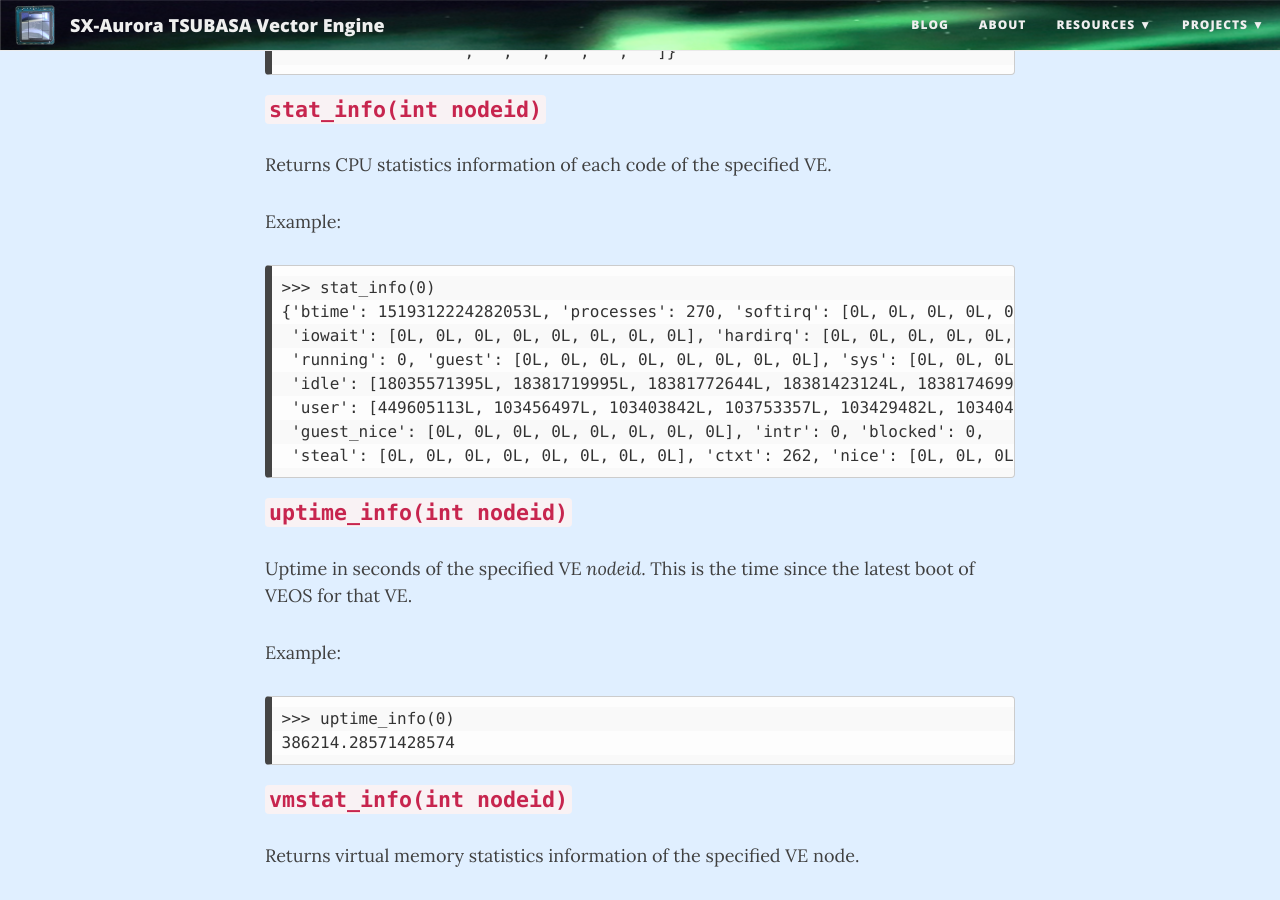
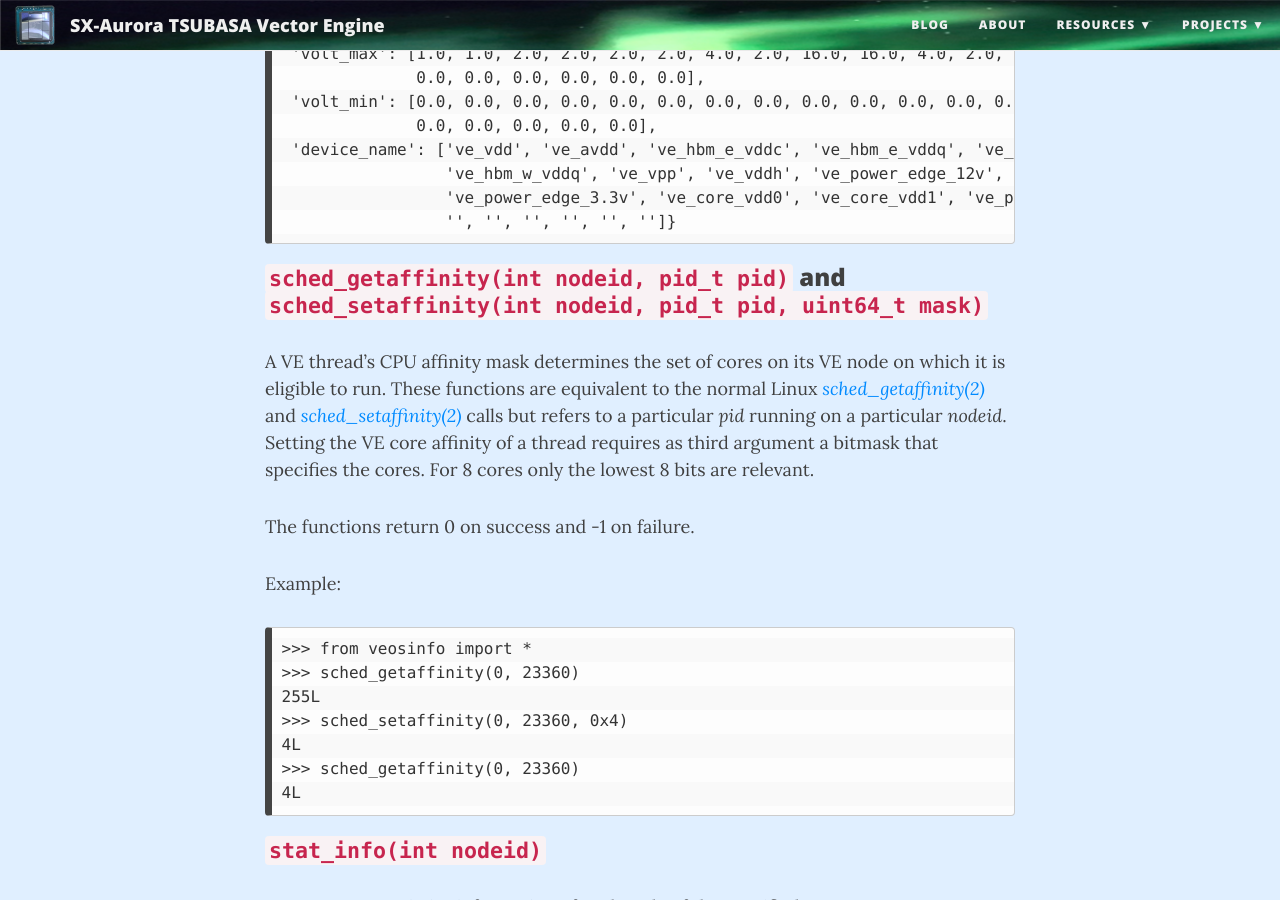
Before and after one commit to SX-Aurora/SX-Aurora.github.io, a Jekyll site: the page built from _posts/2018-12-09-py-veosinfo-docs.md, in a window 1280 px wide and 900 px high, scrolled down 7300 px. Built offline with Jekyll 4.4.1, drawn with Linux system fonts in a browser that asks for light colours; nearby versions of some CDN libraries; some of the changed text lies outside the part shown.

Commit message:
Added sched_get/setaffinity

````diff
--- a/_posts/2018-12-09-py-veosinfo-docs.md
+++ b/_posts/2018-12-09-py-veosinfo-docs.md
@@ -36,6 +36,7 @@ on the SX-Aurora Vector Engines located in the current host:
 * load and memory statistics of VEs,
 * information on processes running on the VEs,
 * fan, temperature, voltage of VEs,
+* reading and setting the VE core affinity of processes,
 * various statistical infos,
 * a mechanism to read VE register values of own processes.
 
@@ -269,9 +270,12 @@ Example:
 ```
 >>> read_temp(0)
 {'count': 19,
- 'temp_max': [125.0, 125.0, 125.0, 125.0, 125.0, 125.0, 125.0, 125.0, 2.0, 125.0, 125.0, 125.0, 125.0, 125.0, 125.0, 125.0, 125.0, 125.0, 125.0, 0.0],
- 've_temp': [36.125, 36.375, 36.0, 36.375, 36.5, 36.625, 36.125, 36.125, 29.0, 27.75, 33.5, 36.5, 25.75, 31.0, 32.0, 32.0, 31.0, 32.0, 31.0, 0.0],
- 'temp_min': [0.0, 0.0, 0.0, 0.0, 0.0, 0.0, 0.0, 0.0, 0.0, 0.0, 0.0, 0.0, 0.0, 0.0, 0.0, 0.0, 0.0, 0.0, 0.0, 0.0],
+ 'temp_max': [125.0, 125.0, 125.0, 125.0, 125.0, 125.0, 125.0, 125.0, 2.0, 125.0, 125.0,
+              125.0, 125.0, 125.0, 125.0, 125.0, 125.0, 125.0, 125.0, 0.0],
+ 've_temp': [36.125, 36.375, 36.0, 36.375, 36.5, 36.625, 36.125, 36.125, 29.0, 27.75,
+             33.5, 36.5, 25.75, 31.0, 32.0, 32.0, 31.0, 32.0, 31.0, 0.0],
+ 'temp_min': [0.0, 0.0, 0.0, 0.0, 0.0, 0.0, 0.0, 0.0, 0.0, 0.0, 0.0, 0.0, 0.0, 0.0, 0.0,
+              0.0, 0.0, 0.0, 0.0, 0.0],
  'device_name': ['ve_core0_temp', 've_core1_temp', 've_core2_temp', 've_core3_temp', 've_core4_temp',
                  've_core5_temp', 've_core6_temp', 've_core7_temp', 've_temp_bracket', 've_temp_adt7462',
                  've_temp_ve_diode_0', 've_temp_ve_diode_1', 've_temp_aux', 've_hbm0_temp',
@@ -287,14 +291,44 @@ Example:
 ```
 >>> read_voltage(0)
 {'count': 14,
- 'cpu_volt': [0.8875, 0.9048, 1.245699, 1.243502, 1.243502, 1.245699, 2.473822, 1.770782, 11.875, 11.8125, 3.4572, 0.89, 0.89, 0.89125, 0.0, 0.0, 0.0, 0.0, 0.0, 0.0],
- 'volt_max': [1.0, 1.0, 2.0, 2.0, 2.0, 2.0, 4.0, 2.0, 16.0, 16.0, 4.0, 2.0, 2.0, 1.0, 0.0, 0.0, 0.0, 0.0, 0.0, 0.0],
- 'volt_min': [0.0, 0.0, 0.0, 0.0, 0.0, 0.0, 0.0, 0.0, 0.0, 0.0, 0.0, 0.0, 0.0, 0.0, 0.0, 0.0, 0.0, 0.0, 0.0, 0.0],
+ 'cpu_volt': [0.8875, 0.9048, 1.245699, 1.243502, 1.243502, 1.245699, 2.473822, 1.770782,
+              11.875, 11.8125, 3.4572, 0.89, 0.89, 0.89125, 0.0, 0.0, 0.0, 0.0, 0.0, 0.0],
+ 'volt_max': [1.0, 1.0, 2.0, 2.0, 2.0, 2.0, 4.0, 2.0, 16.0, 16.0, 4.0, 2.0, 2.0, 1.0,
+              0.0, 0.0, 0.0, 0.0, 0.0, 0.0],
+ 'volt_min': [0.0, 0.0, 0.0, 0.0, 0.0, 0.0, 0.0, 0.0, 0.0, 0.0, 0.0, 0.0, 0.0, 0.0, 0.0,
+              0.0, 0.0, 0.0, 0.0, 0.0],
  'device_name': ['ve_vdd', 've_avdd', 've_hbm_e_vddc', 've_hbm_e_vddq', 've_hbm_w_vddc',
                  've_hbm_w_vddq', 've_vpp', 've_vddh', 've_power_edge_12v', 've_eps12v',
                  've_power_edge_3.3v', 've_core_vdd0', 've_core_vdd1', 've_pll_089',
                  '', '', '', '', '', '']}
 ```
+
+### `sched_getaffinity(int nodeid, pid_t pid)` and `sched_setaffinity(int nodeid, pid_t pid, uint64_t mask)`
+
+A VE thread's CPU affinity mask determines the set of cores on its VE
+node on which it is eligible to run. These functions are equivalent to
+the normal Linux
+[*sched_getaffinity(2)*](https://linux.die.net/man/2/sched_getaffinity)
+and
+[*sched_setaffinity(2)*](https://linux.die.net/man/2/sched_setaffinity)
+calls but refers to a particular *pid* running on a particular
+*nodeid*. Setting the VE core affinity of a thread requires as third
+argument a bitmask that specifies the cores. For 8 cores only the
+lowest 8 bits are relevant.
+
+The functions return 0 on success and -1 on failure.
+
+Example:
+```
+>>> from veosinfo import *
+>>> sched_getaffinity(0, 23360)
+255L
+>>> sched_setaffinity(0, 23360, 0x4)
+4L
+>>> sched_getaffinity(0, 23360)
+4L
+```
+
 
 ### `stat_info(int nodeid)`
 
````
